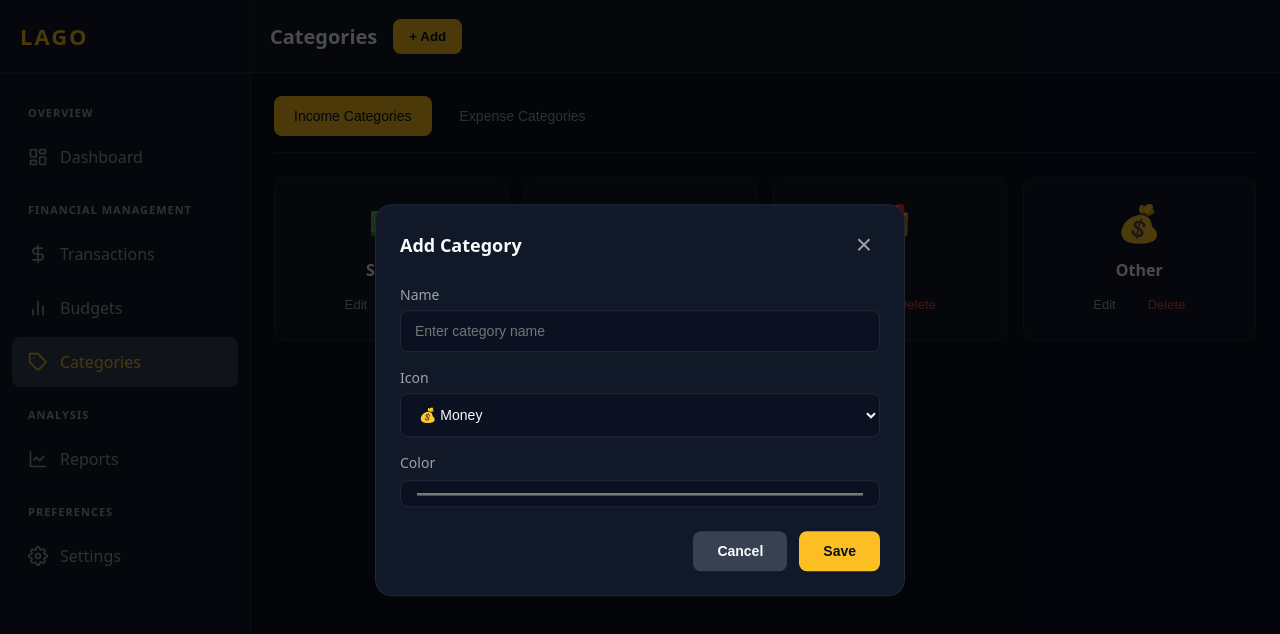
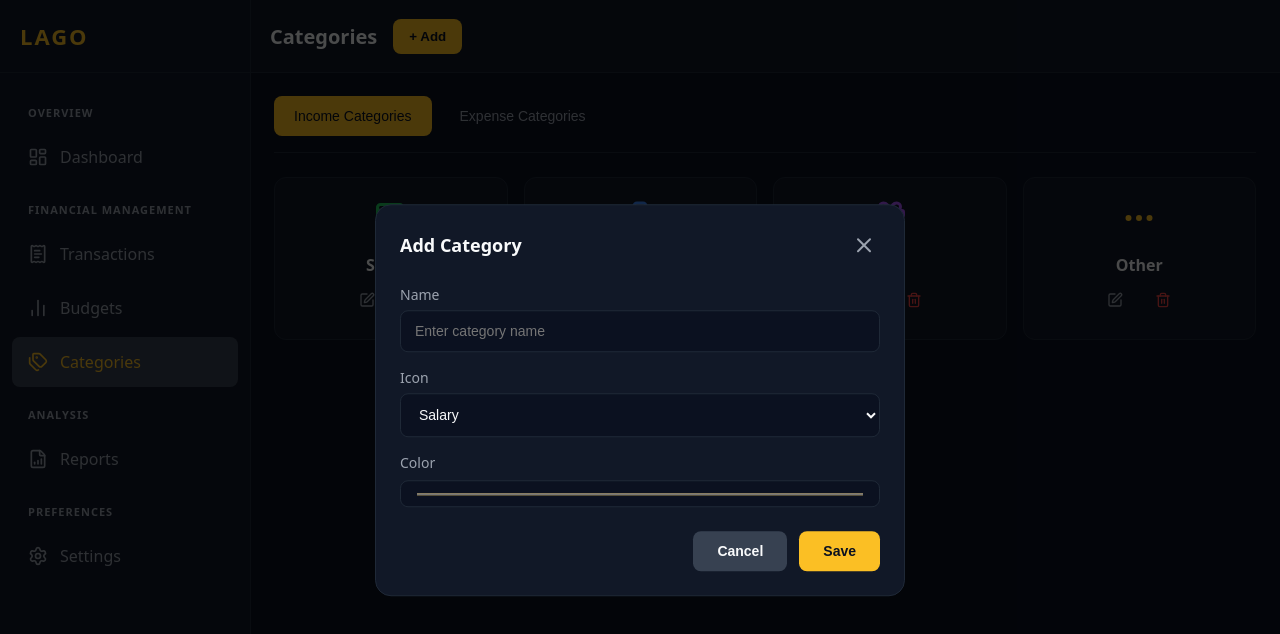
Before and after one commit to James-530/My-Budget-Tracker, a plain HTML site: page pages/categories.html in a window 1280 px wide. Both pictures are taken after a click on the button "+ Add". Drawn offline with nearby package versions, Linux system fonts and the light colour scheme.

Commit message:
Changed the emojis to svg, also fixed some bugs

```diff
--- a/css/components.css
+++ b/css/components.css
@@ -212,7 +212,7 @@
 }
 
 .stat-card.expense .stat-value {
-  color: #EF4444;
+  color: #ef4444;
 }
 
 .stat-card.balance .stat-value {
@@ -348,7 +348,7 @@
 }
 
 .transaction-amount.expense {
-  color: #EF4444;
+  color: #ef4444;
 }
 
 .empty-state {
@@ -368,10 +368,12 @@ table {
   border-collapse: collapse;
 }
 
-th, td {
+th,
+td {
   padding: 12px 16px;
   text-align: left;
   border-bottom: 1px solid var(--border);
+  vertical-align: middle;
 }
 
 th {
@@ -385,6 +387,7 @@ th {
 
 td {
   font-size: 14px;
+  text-wrap: nowrap;
 }
 
 tr:last-child td {
@@ -397,7 +400,42 @@ tr:last-child td {
   padding: 40px;
 }
 
+/* Category cell in transaction table */
+.category-cell {
+  display: inline-flex;
+  align-items: center;
+}
+
+.category-icon {
+  display: inline-flex;
+  align-items: center;
+  justify-content: center;
+  flex-shrink: 0;
+  width: 40px;
+  height: 40px;
+  line-height: 18px;
+}
+
+.category-icon [data-lucide],
+.category-icon i {
+  width: 18px;
+  height: 18px;
+  display: block;
+  line-height: 18px;
+}
+
+.category-icon svg {
+  width: 28px;
+  height: 28px;
+  display: block;
+  line-height: 18px;
+}
+
 /* Filters */
+.transactions-header {
+  margin-bottom: 20px;
+}
+
 .filter-group {
   display: flex;
   gap: 12px;
@@ -428,7 +466,9 @@ tr:last-child td {
   z-index: 1001;
   opacity: 0;
   visibility: hidden;
-  transition: opacity 0.3s ease, visibility 0.3s ease;
+  transition:
+    opacity 0.3s ease,
+    visibility 0.3s ease;
 }
 
 .modal-overlay.active {
@@ -452,7 +492,10 @@ tr:last-child td {
   z-index: 1002;
   opacity: 0;
   visibility: hidden;
-  transition: opacity 0.3s ease, visibility 0.3s ease, transform 0.3s ease;
+  transition:
+    opacity 0.3s ease,
+    visibility 0.3s ease,
+    transform 0.3s ease;
 }
 
 .modal.active {
@@ -537,7 +580,9 @@ tr:last-child td {
   font-weight: 600;
   cursor: pointer;
   border: none;
-  transition: background-color 0.2s ease, transform 0.1s ease;
+  transition:
+    background-color 0.2s ease,
+    transform 0.1s ease;
 }
 
 .btn:active {
@@ -563,7 +608,7 @@ tr:last-child td {
 }
 
 .btn-danger {
-  background-color: #EF4444;
+  background-color: #ef4444;
   color: white;
 }
 
@@ -638,7 +683,9 @@ tr:last-child td {
   cursor: pointer;
   padding: 8px;
   border-radius: 6px;
-  transition: background-color 0.2s ease, color 0.2s ease;
+  transition:
+    background-color 0.2s ease,
+    color 0.2s ease;
 }
 
 .budget-card-actions button:hover {
@@ -648,12 +695,12 @@ tr:last-child td {
 
 .budget-card-actions button.delete-btn,
 .action-btn.delete {
-  color: #EF4444;
+  color: #ef4444;
 }
 
 .budget-card-actions button.delete-btn:hover,
 .action-btn.delete:hover {
-  color: #EF4444;
+  color: #ef4444;
   background-color: rgba(239, 68, 68, 0.1);
 }
 
@@ -672,11 +719,11 @@ tr:last-child td {
 }
 
 .budget-progress-bar.warning {
-  background-color: #FBBF24;
+  background-color: #fbbf24;
 }
 
 .budget-progress-bar.danger {
-  background-color: #EF4444;
+  background-color: #ef4444;
 }
 
 .budget-progress-bar.normal {
@@ -691,7 +738,7 @@ tr:last-child td {
 }
 
 .budget-card-footer .spent {
-  color: #EF4444;
+  color: #ef4444;
 }
 
 .budget-card-footer .remaining {
@@ -716,7 +763,9 @@ tr:last-child td {
   font-weight: 500;
   cursor: pointer;
   border-radius: 8px;
-  transition: background-color 0.2s ease, color 0.2s ease;
+  transition:
+    background-color 0.2s ease,
+    color 0.2s ease;
 }
 
 .tab-btn:hover {
@@ -756,7 +805,12 @@ tr:last-child td {
 
 .category-icon {
   font-size: 36px;
-  margin-bottom: 12px;
+}
+
+/* Categories page - optimized icon sizing and spacing */
+#income-category-grid .category-icon,
+#expense-category-grid .category-icon {
+  margin-bottom: 16px; /* Increased spacing for better visual balance */
 }
 
 .category-name {
@@ -780,7 +834,9 @@ tr:last-child td {
   padding: 8px 12px;
   border-radius: 6px;
   font-size: 13px;
-  transition: background-color 0.2s ease, color 0.2s ease;
+  transition:
+    background-color 0.2s ease,
+    color 0.2s ease;
 }
 
 .category-actions button:hover {
@@ -789,11 +845,11 @@ tr:last-child td {
 }
 
 .category-actions button.delete {
-  color: #EF4444;
+  color: #ef4444;
 }
 
 .category-actions button.delete:hover {
-  color: #EF4444;
+  color: #ef4444;
   background-color: rgba(239, 68, 68, 0.1);
 }
 
@@ -940,7 +996,9 @@ tr:last-child td {
   padding: 6px 10px;
   border-radius: 6px;
   font-size: 13px;
-  transition: background-color 0.2s ease, color 0.2s ease;
+  transition:
+    background-color 0.2s ease,
+    color 0.2s ease;
 }
 
 .action-btn:hover {
@@ -949,11 +1007,11 @@ tr:last-child td {
 }
 
 .action-btn.delete {
-  color: #EF4444;
+  color: #ef4444;
 }
 
 .action-btn.delete:hover {
-  color: #EF4444;
+  color: #ef4444;
   background-color: rgba(239, 68, 68, 0.1);
 }
 
@@ -974,7 +1032,7 @@ tr:last-child td {
 
 .type-badge.expense {
   background-color: rgba(239, 68, 68, 0.2);
-  color: #EF4444;
+  color: #ef4444;
 }
 
 /* ===========================================
--- a/index.html
+++ b/index.html
@@ -11,7 +11,7 @@
 <body>
   <header>
     <div class="header-content">
-      <button class="menu-button" id="menu-btn" aria-label="Open menu">☰</button>
+      <button class="menu-button" id="menu-btn" aria-label="Open menu"><i data-lucide="menu" style="width: 24px; height: 24px;"></i></button>
     </div>
   </header>
   <div id="sidebar-container"></div>
@@ -21,8 +21,9 @@
     <a href="pages/dashboard.html" class="header-action" style="display: inline-block; margin-top: 20px;">Go to Dashboard</a>
   </main>
   <script src="https://cdn.jsdelivr.net/npm/chart.js"></script>
+  <script src="https://unpkg.com/lucide@latest"></script>
+  <script src="js/utils.js"></script>
+  <script src="js/storage.js"></script>
   <script src="js/app.js"></script>
-  <script src="js/storage.js"></script>
-  <script src="js/utils.js"></script>
 </body>
 </html>
--- a/js/app.js
+++ b/js/app.js
@@ -1,4 +1,7 @@
 document.addEventListener("DOMContentLoaded", () => {
+  // Initialize Lucide icons for static HTML elements (menu button, modal close buttons, etc.)
+  Utils.initLucide();
+
   const menuBtn = document.getElementById("menu-btn");
   const sidebarContainer = document.getElementById("sidebar-container");
 
@@ -49,6 +52,9 @@ document.addEventListener("DOMContentLoaded", () => {
 
         // Set active nav link based on current page
         setActiveNavLink();
+
+        // Initialize Lucide icons for sidebar
+        Utils.initLucide();
       }
     });
 });
--- a/js/categories.js
+++ b/js/categories.js
@@ -26,11 +26,11 @@ document.addEventListener('DOMContentLoaded', () => {
     } else {
       incomeGrid.innerHTML = categories.income.map(cat => `
         <div class="category-card" data-id="${cat.id}">
-          <div class="category-icon" style="color: ${cat.color}">${cat.icon}</div>
+          <div class="category-icon" style="color: ${cat.color}">${Utils.getIcon(cat.icon, 36)}</div>
           <h3 class="category-name">${cat.name}</h3>
           <div class="category-actions">
-            <button class="action-btn edit-btn" data-id="${cat.id}" data-type="income">Edit</button>
-            <button class="action-btn delete delete-btn" data-id="${cat.id}" data-type="income">Delete</button>
+            <button class="action-btn edit-btn" data-id="${cat.id}" data-type="income">${Utils.getIcon('edit', 16)}</button>
+            <button class="action-btn delete delete-btn" data-id="${cat.id}" data-type="income">${Utils.getIcon('delete', 16)}</button>
           </div>
         </div>
       `).join('');
@@ -42,11 +42,11 @@ document.addEventListener('DOMContentLoaded', () => {
     } else {
       expenseGrid.innerHTML = categories.expense.map(cat => `
         <div class="category-card" data-id="${cat.id}">
-          <div class="category-icon" style="color: ${cat.color}">${cat.icon}</div>
+          <div class="category-icon" style="color: ${cat.color}">${Utils.getIcon(cat.icon, 36)}</div>
           <h3 class="category-name">${cat.name}</h3>
           <div class="category-actions">
-            <button class="action-btn edit-btn" data-id="${cat.id}" data-type="expense">Edit</button>
-            <button class="action-btn delete delete-btn" data-id="${cat.id}" data-type="expense">Delete</button>
+            <button class="action-btn edit-btn" data-id="${cat.id}" data-type="expense">${Utils.getIcon('edit', 16)}</button>
+            <button class="action-btn delete delete-btn" data-id="${cat.id}" data-type="expense">${Utils.getIcon('delete', 16)}</button>
           </div>
         </div>
       `).join('');
@@ -59,6 +59,9 @@ document.addEventListener('DOMContentLoaded', () => {
     document.querySelectorAll('.category-card .delete-btn').forEach(btn => {
       btn.addEventListener('click', () => deleteCategory(btn.dataset.type, btn.dataset.id));
     });
+
+    // Initialize Lucide icons for dynamically added content
+    Utils.initLucide();
   }
 
   function openModal(type, categoryId = null) {
--- a/js/reports.js
+++ b/js/reports.js
@@ -245,11 +245,12 @@ document.addEventListener('DOMContentLoaded', () => {
 
     breakdownBody.innerHTML = grouped.map(g => {
       const percentage = totalExpenses > 0 ? ((g.total / totalExpenses) * 100).toFixed(1) : 0;
+      const icon = Utils.getIcon(g.icon, 18);
       return `
         <tr>
           <td>
             <span class="category-cell">
-              <span class="category-icon" style="color: ${g.color}">${g.icon}</span>
+              <span class="category-icon" style="color: ${g.color}">${icon}</span>
               ${g.name}
             </span>
           </td>
@@ -259,6 +260,9 @@ document.addEventListener('DOMContentLoaded', () => {
         </tr>
       `;
     }).join('');
+
+    // Initialize Lucide icons for dynamically added content
+    Utils.initLucide();
   }
 
   // Event listeners
--- a/js/settings.js
+++ b/js/settings.js
@@ -106,4 +106,5 @@ document.addEventListener('DOMContentLoaded', () => {
 
   // Initial load
   loadSettings();
+  Utils.initLucide();
 });
--- a/js/storage.js
+++ b/js/storage.js
@@ -14,24 +14,24 @@ const Storage = {
     BUDGETS: [],
     CATEGORIES: {
       income: [
-        { id: 'income_salary', name: 'Salary', icon: '💵', color: '#22C55E', type: 'income' },
-        { id: 'income_business', name: 'Business', icon: '💼', color: '#3B82F6', type: 'income' },
-        { id: 'income_gift', name: 'Gift', icon: '🎁', color: '#A855F7', type: 'income' },
-        { id: 'income_other', name: 'Other', icon: '💰', color: '#FBBF24', type: 'income' }
+        { id: 'income_salary', name: 'Salary', icon: 'salary', color: '#22C55E', type: 'income' },
+        { id: 'income_business', name: 'Business', icon: 'business', color: '#3B82F6', type: 'income' },
+        { id: 'income_gift', name: 'Gift', icon: 'gift', color: '#A855F7', type: 'income' },
+        { id: 'income_other', name: 'Other', icon: 'other', color: '#FBBF24', type: 'income' }
       ],
       expense: [
-        { id: 'expense_housing', name: 'Housing', icon: '🏠', color: '#EF4444', type: 'expense' },
-        { id: 'expense_food', name: 'Food', icon: '🍔', color: '#F97316', type: 'expense' },
-        { id: 'expense_transport', name: 'Transport', icon: '🚌', color: '#06B6D4', type: 'expense' },
-        { id: 'expense_shopping', name: 'Shopping', icon: '🛍️', color: '#EC4899', type: 'expense' },
-        { id: 'expense_health', name: 'Health', icon: '🏥', color: '#22C55E', type: 'expense' },
-        { id: 'expense_entertainment', name: 'Entertainment', icon: '🎮', color: '#A855F7', type: 'expense' },
-        { id: 'expense_education', name: 'Education', icon: '📚', color: '#3B82F6', type: 'expense' },
-        { id: 'expense_utilities', name: 'Utilities', icon: '⚡', color: '#FBBF24', type: 'expense' },
-        { id: 'expense_vehicle', name: 'Vehicle', icon: '🚗', color: '#64748B', type: 'expense' },
-        { id: 'expense_travel', name: 'Travel', icon: '✈️', color: '#14B8A6', type: 'expense' },
-        { id: 'expense_personal', name: 'Personal', icon: '💄', color: '#F472B6', type: 'expense' },
-        { id: 'expense_other', name: 'Other', icon: '📦', color: '#9CA3AF', type: 'expense' }
+        { id: 'expense_housing', name: 'Housing', icon: 'housing', color: '#EF4444', type: 'expense' },
+        { id: 'expense_food', name: 'Food', icon: 'food', color: '#F97316', type: 'expense' },
+        { id: 'expense_transport', name: 'Transport', icon: 'transport', color: '#06B6D4', type: 'expense' },
+        { id: 'expense_shopping', name: 'Shopping', icon: 'shopping', color: '#EC4899', type: 'expense' },
+        { id: 'expense_health', name: 'Health', icon: 'health', color: '#22C55E', type: 'expense' },
+        { id: 'expense_entertainment', name: 'Entertainment', icon: 'entertainment', color: '#A855F7', type: 'expense' },
+        { id: 'expense_education', name: 'Education', icon: 'education', color: '#3B82F6', type: 'expense' },
+        { id: 'expense_utilities', name: 'Utilities', icon: 'utilities', color: '#FBBF24', type: 'expense' },
+        { id: 'expense_vehicle', name: 'Vehicle', icon: 'vehicle', color: '#64748B', type: 'expense' },
+        { id: 'expense_travel', name: 'Travel', icon: 'travel', color: '#14B8A6', type: 'expense' },
+        { id: 'expense_personal', name: 'Personal', icon: 'personal', color: '#F472B6', type: 'expense' },
+        { id: 'expense_other', name: 'Other', icon: 'other', color: '#9CA3AF', type: 'expense' }
       ]
     },
     SETTINGS: {
--- a/js/utils.js
+++ b/js/utils.js
@@ -1,5 +1,45 @@
 // Utility functions
 const Utils = {
+  // Lucide icon names mapped to category keys
+  iconMap: {
+    // Income icons
+    salary: 'wallet',
+    business: 'briefcase-business',
+    gift: 'gift',
+    money: 'banknote',
+
+    // Expense icons
+    housing: 'house',
+    food: 'utensils',
+    transport: 'car',
+    shopping: 'shopping-bag',
+    health: 'heart-pulse',
+    entertainment: 'film',
+    education: 'graduation-cap',
+    utilities: 'receipt',
+    vehicle: 'car',
+    travel: 'plane',
+    personal: 'user',
+    other: 'ellipsis',
+
+    // Action icons
+    edit: 'edit',
+    delete: 'trash-2',
+  },
+
+  // Get Lucide icon HTML by name
+  getIcon(name, size = 20) {
+    const lucideName = this.iconMap[name] || this.iconMap.other;
+    return `<i data-lucide="${lucideName}" style="width: ${size}px; height: ${size}px;"></i>`;
+  },
+
+  // Initialize Lucide icons (call after dynamic content insertion)
+  initLucide() {
+    if (window.lucide) {
+      window.lucide.createIcons();
+    }
+  },
+
   // Generate unique ID
   generateId() {
     return Date.now().toString(36) + Math.random().toString(36).substr(2);
--- a/pages/categories.html
+++ b/pages/categories.html
@@ -11,7 +11,7 @@
 <body>
   <header>
     <div class="header-content">
-      <button class="menu-button" id="menu-btn" aria-label="Open menu">☰</button>
+      <button class="menu-button" id="menu-btn" aria-label="Open menu"><i data-lucide="menu" style="width: 24px; height: 24px;"></i></button>
       <h1 class="page-title">Categories</h1>
       <button class="header-action" id="add-category-btn">+ Add</button>
     </div>
@@ -41,7 +41,7 @@
   <div class="modal" id="category-modal">
     <div class="modal-header">
       <h2 id="category-modal-title">Add Category</h2>
-      <button class="modal-close" id="category-modal-close">&times;</button>
+      <button class="modal-close" id="category-modal-close" aria-label="Close"><i data-lucide="x" style="width: 24px; height: 24px;"></i></button>
     </div>
     <form id="category-form">
       <input type="hidden" id="category-id">
@@ -53,22 +53,22 @@
       <div class="form-group">
         <label for="category-icon">Icon</label>
         <select id="category-icon" required>
-          <option value="💰">💰 Money</option>
-          <option value="💵">💵 Salary</option>
-          <option value="💼">💼 Business</option>
-          <option value="🎁">🎁 Gift</option>
-          <option value="🏠">🏠 Housing</option>
-          <option value="🍔">🍔 Food</option>
-          <option value="🚌">🚌 Transport</option>
-          <option value="🛍️">🛍️ Shopping</option>
-          <option value="🏥">🏥 Health</option>
-          <option value="🎮">🎮 Entertainment</option>
-          <option value="📚">📚 Education</option>
-          <option value="⚡">⚡ Utilities</option>
-          <option value="🚗">🚗 Vehicle</option>
-          <option value="✈️">✈️ Travel</option>
-          <option value="💄">💄 Personal</option>
-          <option value="📦">📦 Other</option>
+          <option value="salary">Salary</option>
+          <option value="business">Business</option>
+          <option value="gift">Gift</option>
+          <option value="money">Money</option>
+          <option value="housing">Housing</option>
+          <option value="food">Food</option>
+          <option value="transport">Transport</option>
+          <option value="shopping">Shopping</option>
+          <option value="health">Health</option>
+          <option value="entertainment">Entertainment</option>
+          <option value="education">Education</option>
+          <option value="utilities">Utilities</option>
+          <option value="vehicle">Vehicle</option>
+          <option value="travel">Travel</option>
+          <option value="personal">Personal</option>
+          <option value="other">Other</option>
         </select>
       </div>
       <div class="form-group">
@@ -83,9 +83,10 @@
   </div>
 
   <script src="https://cdn.jsdelivr.net/npm/chart.js"></script>
+  <script src="https://unpkg.com/lucide@latest"></script>
+  <script src="../js/utils.js"></script>
+  <script src="../js/storage.js"></script>
   <script src="../js/app.js"></script>
-  <script src="../js/storage.js"></script>
-  <script src="../js/utils.js"></script>
   <script src="../js/categories.js"></script>
 </body>
 </html>
```
Also changed, not shown: js/budgets.js (+6 -3 lines), js/dashboard.js (+5 -2 lines), js/transactions.js (+9 -6 lines), pages/budgets.html (+5 -4 lines), pages/dashboard.html (+4 -3 lines), pages/reports.html (+4 -3 lines), pages/settings.html (+4 -3 lines), pages/transactions.html (+5 -4 lines), components/sidebar.txt, 1 other file.
